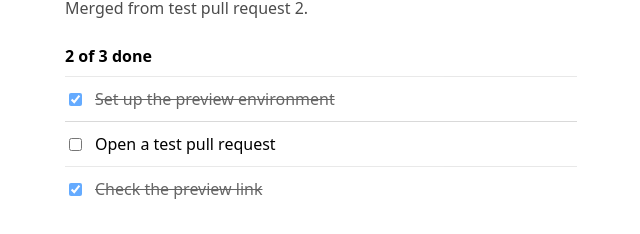
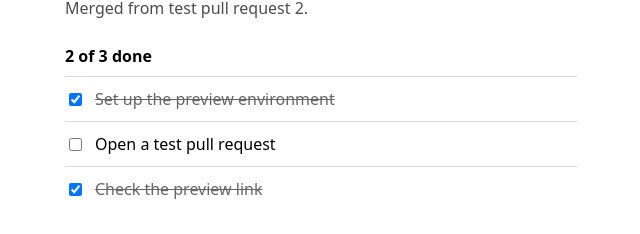
Before and after one commit to zedu-vulcan/ziki-preview-test-frontend, a React (Vite) app: page / in a window 1280 px wide. Shown: the part 146-380 px from the top of the page, without its empty margins (319-959 px from the left). Built offline with nearby package versions, Linux system fonts and the light colour scheme.

Commit message:
fix: keep ticked checkboxes at full contrast on done tasks
The done style faded the whole label, so a ticked checkbox dropped to
2.38:1 in light mode, below WCAG 1.4.11's 3:1 for controls. Fade only
the task title; the line-through and muted text stay as before.

```diff
--- a/src/App.css
+++ b/src/App.css
@@ -44,7 +44,8 @@ h1 {
   cursor: pointer;
 }
 
-.tasks .done {
+/* Fade only the title: fading the whole label took a ticked checkbox below 3:1 contrast. */
+.tasks .done .task-title {
   text-decoration: line-through;
   opacity: 0.6;
 }
--- a/src/App.jsx
+++ b/src/App.jsx
@@ -31,7 +31,7 @@ export default function App() {
           <li key={task.id}>
             <label className={task.done ? 'done' : undefined}>
               <input type="checkbox" checked={task.done} onChange={() => toggle(task.id)} />
-              {task.title}
+              <span className="task-title">{task.title}</span>
             </label>
           </li>
         ))}
```
